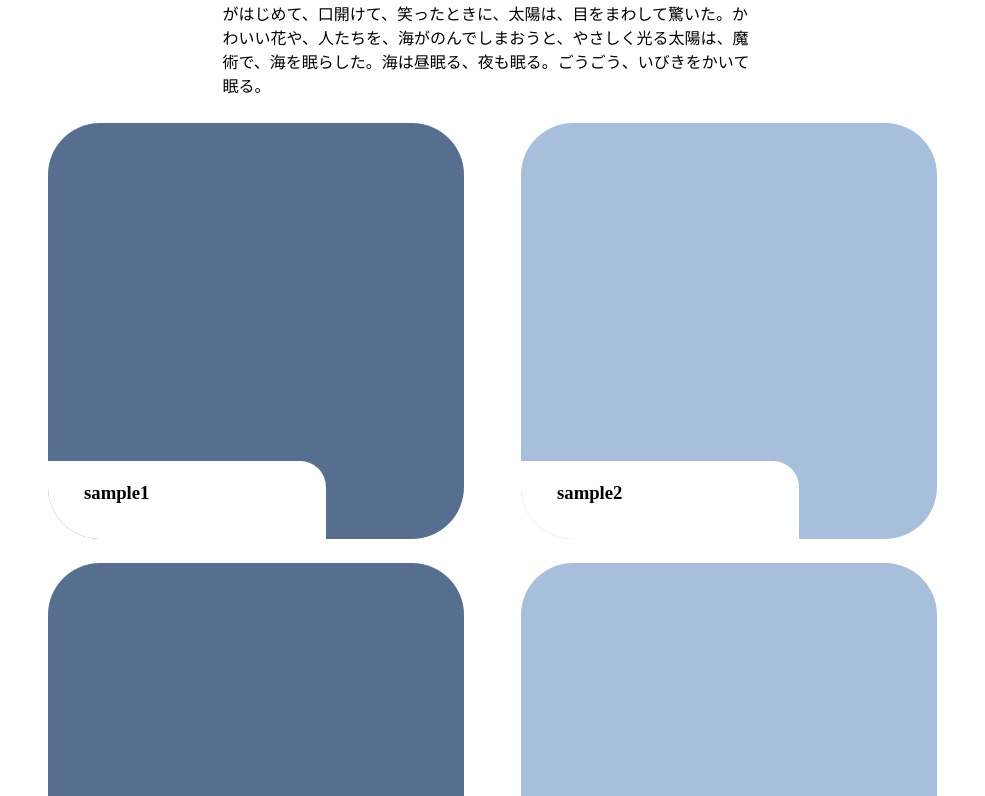
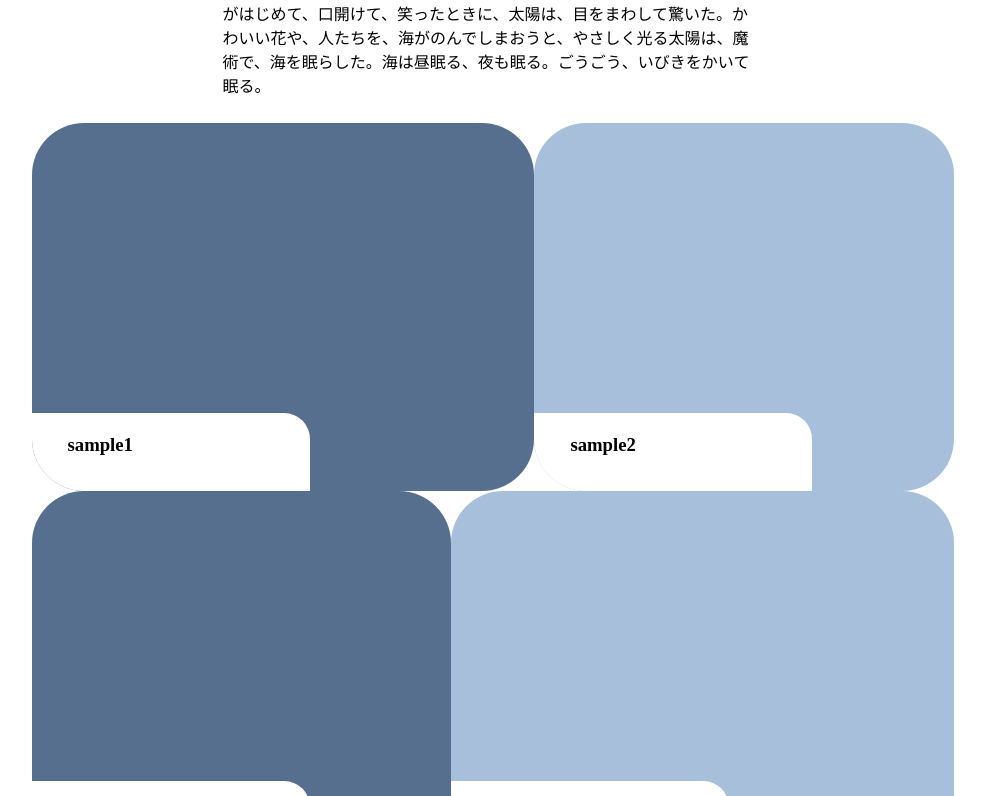
Before and after one commit to dev-komenzar/daana-2025, a SvelteKit app: page / in a window 1280 px wide. Shown: the part 3404-4200 px from the top of the page, without its empty margins (140-1125 px from the left). Built offline with nearby package versions, Linux system fonts and the light colour scheme.

Commit message:
add: Worksグリッドエリア

```diff
--- a/src/lib/components/ui/works-card.svelte
+++ b/src/lib/components/ui/works-card.svelte
@@ -3,13 +3,20 @@
 		label: string;
 		position: string;
 		src?: string;
+		style?: string;
 		variant: "primary" | "secondary";
 	};
 
-	let { label, position, src, variant = "primary" }: Properties = $props();
+	let {
+		label,
+		position,
+		src,
+		style,
+		variant = "primary",
+	}: Properties = $props();
 </script>
 
-<div class={["works-card", variant]}>
+<div class={["works-card", variant]} style={style}>
 
 	{#if src}
 		<img {src} alt={label} class="image" />
@@ -25,8 +32,7 @@
 	.works-card {
 		position: relative;
 		width: 100%;
-		max-width: 416px;
-		aspect-ratio: 1 / 1;
+		height: 368px;
 		padding: 0%;
 		overflow: hidden;
 		border-radius: 52px;
--- a/src/routes/works.svelte
+++ b/src/routes/works.svelte
@@ -40,25 +40,33 @@
 		},
 ]
 
+/**
+ * Grid Area Helper
+ * @param index
+ * @returns Area name
+ */
+function getGridArea(index: number) {
+	return ['a', 'b', 'c', 'd'][index]
+}
+
 </script>
 
-<div class="works-container">
 <div class="works-grid">
-		{#each works as work (work.name)}
+	{#each works as work, index (work.name)}
 		<Card
 			label={work.name}
 			position={work.position}
 			src={work.imageUrl}
+			style={`grid-area: ${getGridArea(index)}`}
 			variant={work.variant}
 		/>
 	{/each}
 </div>
-</div>
 
 <style>
 	.works-grid {
-		display: grid;
-		grid-template-columns: 1fr;
+		display: flex;
+		flex-direction: column;
 		gap: 1.5rem;
 		justify-items: center;
 		margin-top: 1.5rem;
@@ -66,7 +74,28 @@
 
 	@media (width >= 768px) {
 		.works-grid {
-			grid-template-columns: repeat(2, 1fr);
+			display: grid;
+			grid-template:
+				"a a a a a a b b b b b" 368px
+				"c c c c c d d d d d d" 368px /
+				1fr 1fr 1fr 1fr 1fr 1fr 1fr 1fr 1fr 1fr 1fr;
+			gap: 0;
+		}
+
+		.item1 {
+			grid-area: a;
+		}
+
+		.item2 {
+			grid-area: b;
+		}
+
+		.item3 {
+			grid-area: c;
+		}
+
+		.item4 {
+			grid-area: d;
 		}
 	}
 </style>
```
Lines whose indentation alone changed are shown as unchanged.
